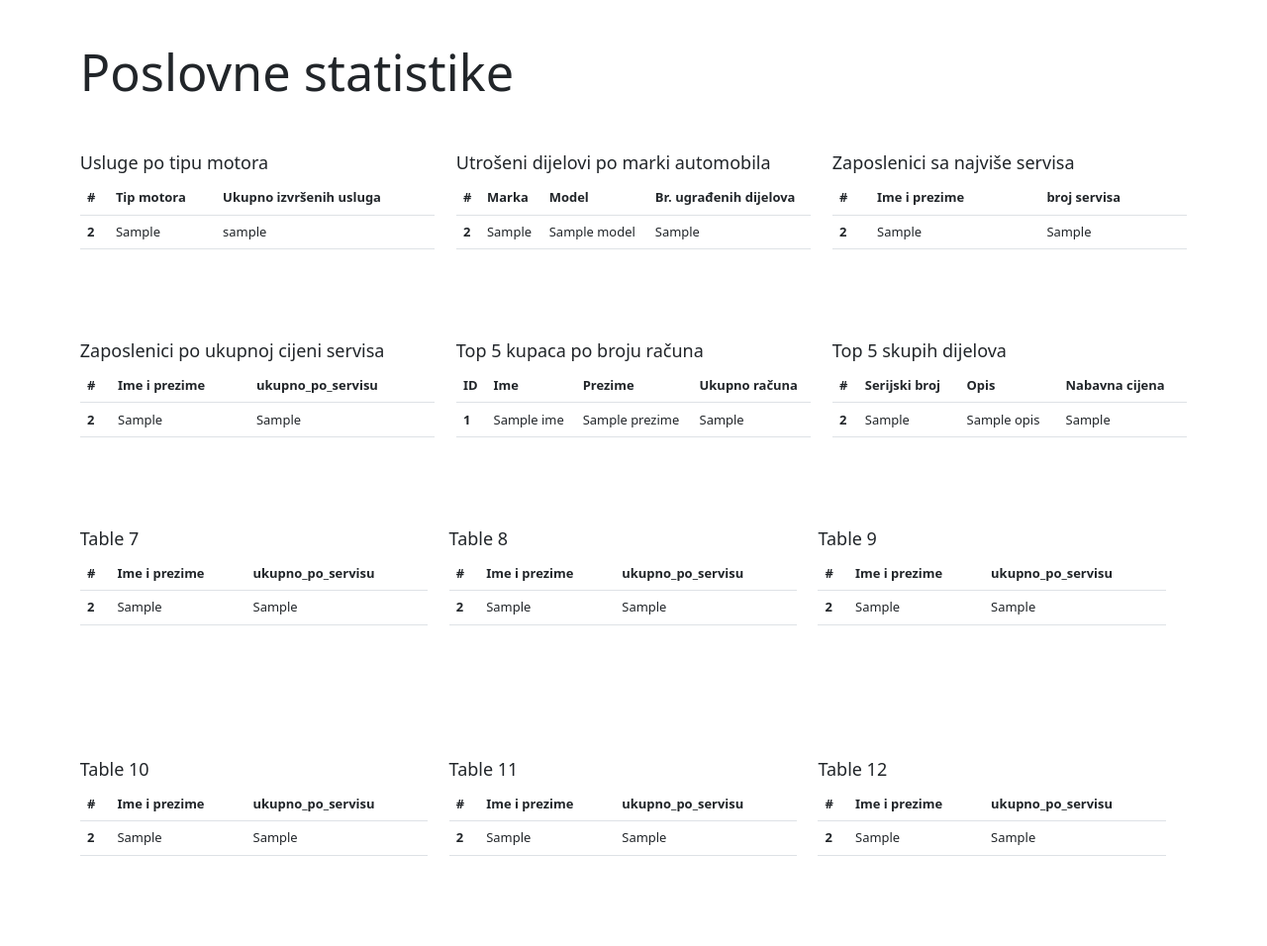
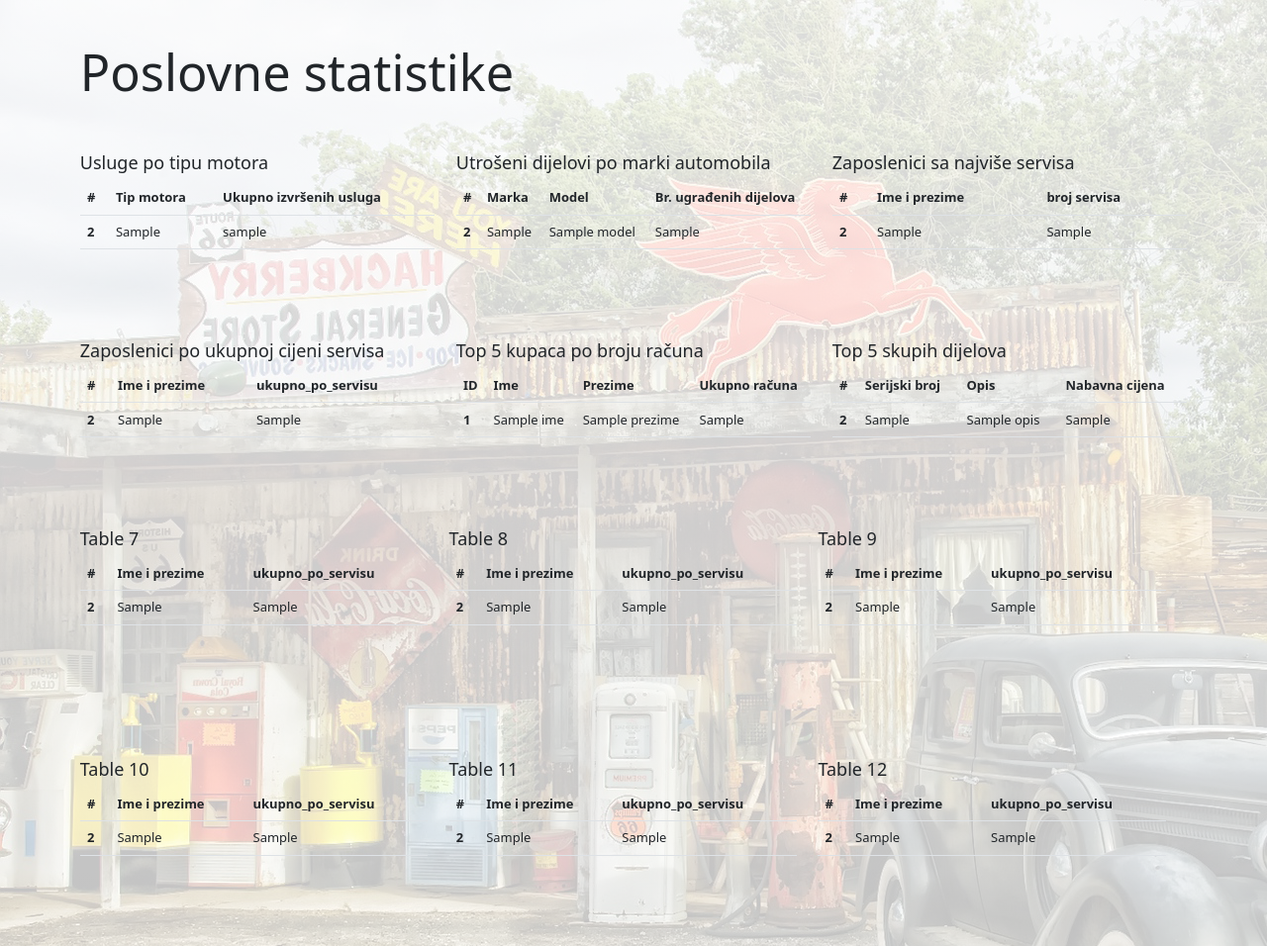
Before and after one commit to NevenDavidovic/Prodajno_servisni_centar, a Flask app: template templates/stats.html in a window 1280 px wide. Shown: the whole page at 99% size. Run offline with Flask 2, Linux system fonts and the light colour scheme; the template is opened without the code that fills it: most values are stand-ins (such as "Sample title", 1, 10 or a date in 2020).

Commit message:
dodan backgorund na stats page

```diff
--- a/templates/stats.html
+++ b/templates/stats.html
@@ -18,6 +18,9 @@
   .col:hover .credit {
     opacity: 1;
   }
+  body {
+    background-image: linear-gradient(to bottom, rgb(255 255 255 / 86%), rgb(255 255 255 / 76%)),url(/static/images/PSC-banner.jpg);
+    }
 </style>
 </head>
 <body>
```
